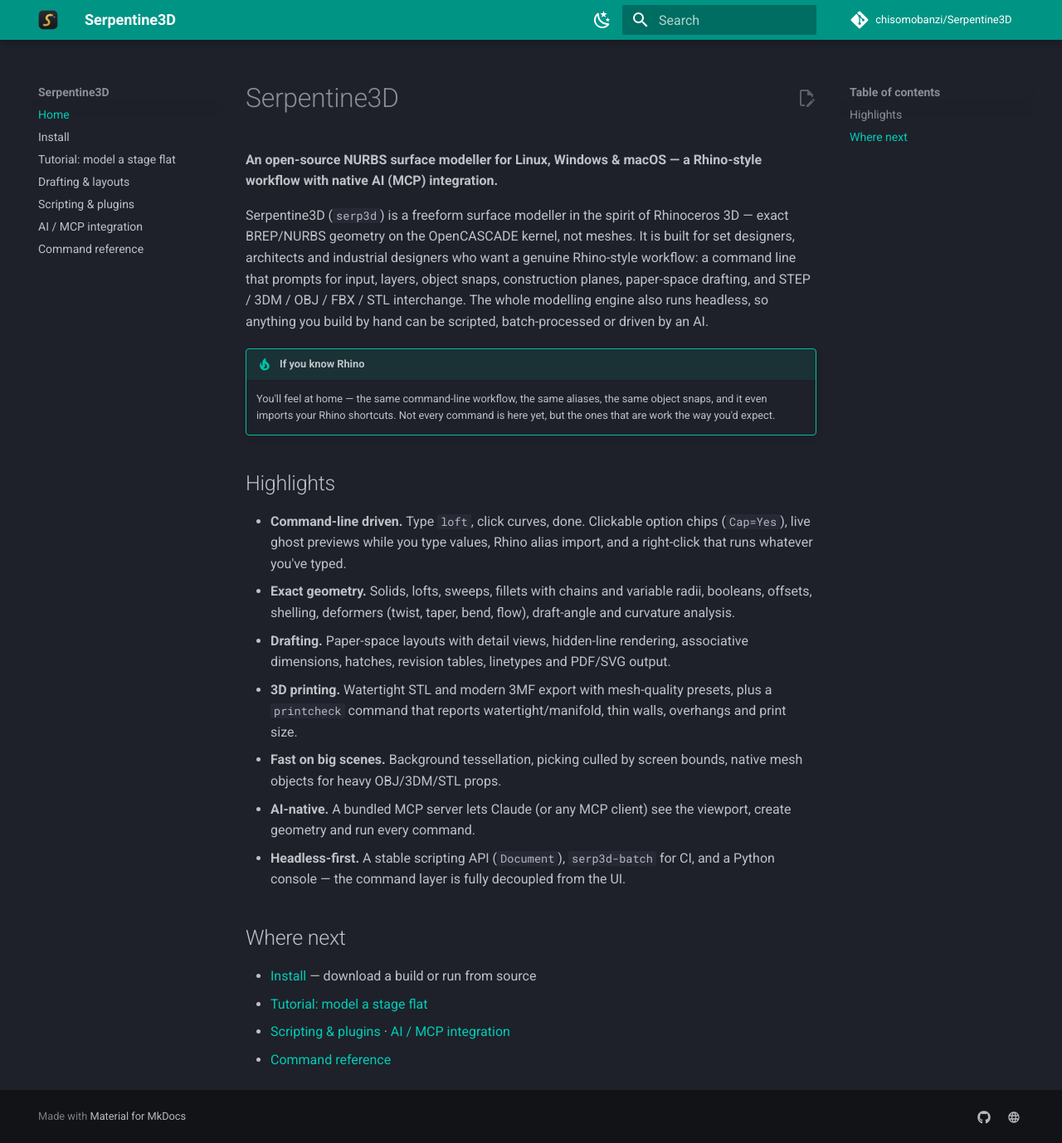
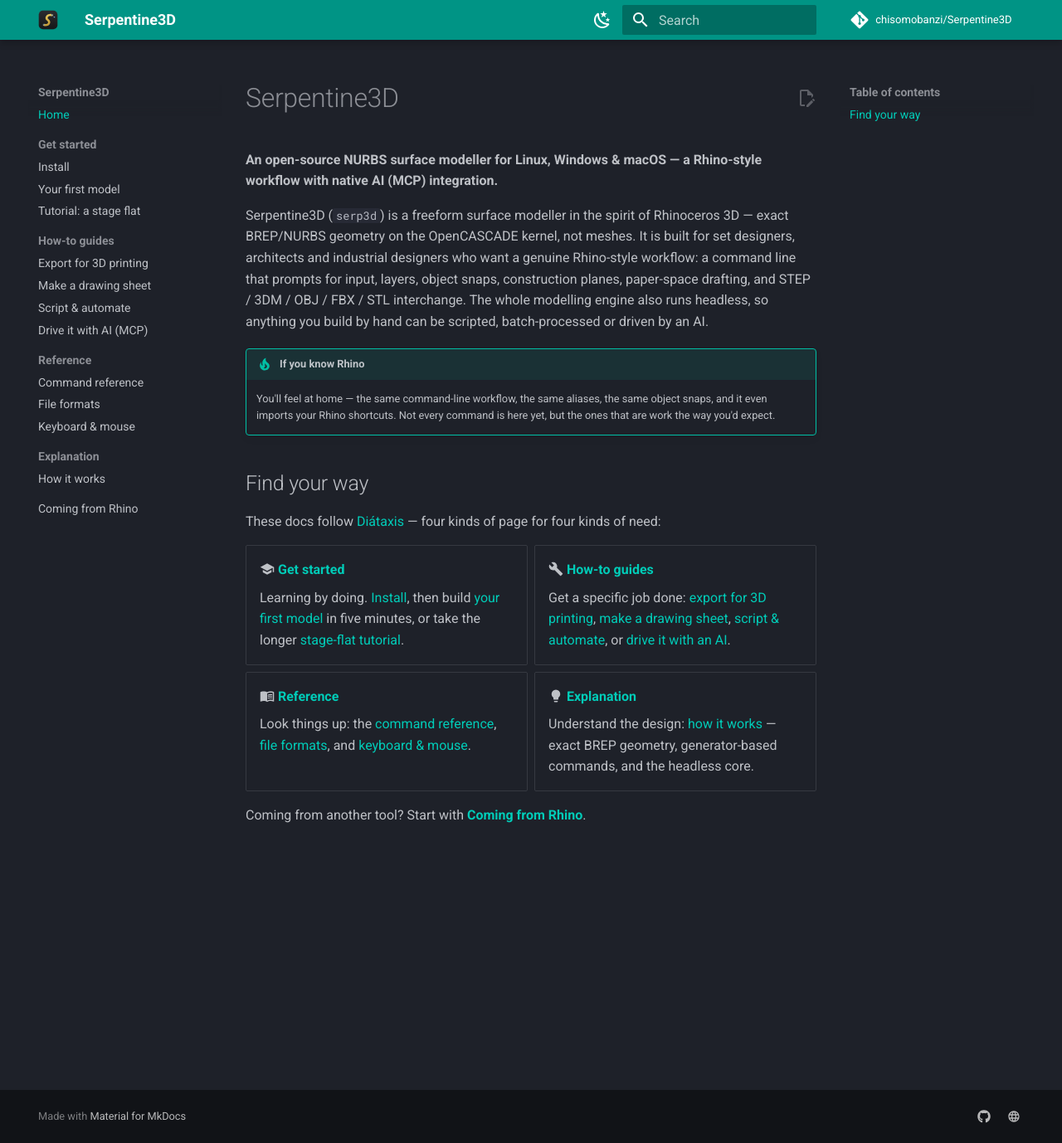
Before and after one commit to chisomobanzi/Serpentine3D, an MkDocs documentation site: the page built from docs/index.md, in a window 1280 px wide and 1378 px high. Shown: the whole window at 83% size. Built offline with MkDocs 1.6.1 and Material for MkDocs 9.7.7, drawn with Linux system fonts in a browser that asks for light colours; comment, search, counter and statistics services are not loaded.

Commit message:
docs: restructure into Diátaxis (tutorials / how-to / reference / explanation)
Reorganise the docs so each visitor lands in the right kind of page:

- Get started: Install, a new 5-min "Your first model" tutorial, and the
  longer stage-flat tutorial.
- How-to guides: Export for 3D printing (new), Make a drawing sheet,
  Script & automate (rewritten to the real Document API — the old sp/
  --output examples were wrong), Drive it with AI (MCP tool names fixed to
  the serp_* set).
- Reference: auto-generated command reference, File formats (new), Keyboard
  & mouse (new).
- Explanation: How it works (new) — exact geometry, generator commands,
  headless core.
- Coming from Rhino (new): the conversion page — what maps, how to import
  aliases, and an honest "not here yet" list (Grasshopper, SubD, render
  engine).

Home page becomes a Diátaxis hub with grid cards. mkdocs gains keys/emoji/
md_in_html extensions; command-ref generator writes to reference/.

Verified: builds in --strict mode (no broken links) and renders cleanly
(section nav, grid cards, keyboard-key badges).

Co-Authored-By: Claude Opus 4.8 <noreply@anthropic.com>

```diff
--- a/docs/gen_commands.py
+++ b/docs/gen_commands.py
@@ -30,7 +30,7 @@ def main():
                 label += " (" + ", ".join(f"`{a}`" for a in aliases) + ")"
             lines.append(f"| {label} | {doc} |")
         lines.append("")
-    out = os.path.join(os.path.dirname(__file__), "commands.md")
+    out = os.path.join(os.path.dirname(__file__), "reference", "commands.md")
     with open(out, "w") as f:
         f.write("\n".join(lines) + "\n")
     print(f"wrote {out}")
--- a/docs/index.md
+++ b/docs/index.md
@@ -17,30 +17,37 @@ or driven by an AI.
     the same object snaps, and it even imports your Rhino shortcuts. Not every
     command is here yet, but the ones that are work the way you'd expect.
 
-## Highlights
+## Find your way
 
-- **Command-line driven.** Type `loft`, click curves, done. Clickable option
-  chips (`Cap=Yes`), live ghost previews while you type values, Rhino alias
-  import, and a right-click that runs whatever you've typed.
-- **Exact geometry.** Solids, lofts, sweeps, fillets with chains and variable
-  radii, booleans, offsets, shelling, deformers (twist, taper, bend, flow),
-  draft-angle and curvature analysis.
-- **Drafting.** Paper-space layouts with detail views, hidden-line rendering,
-  associative dimensions, hatches, revision tables, linetypes and PDF/SVG
-  output.
-- **3D printing.** Watertight STL and modern 3MF export with mesh-quality
-  presets, plus a `printcheck` command that reports watertight/manifold,
-  thin walls, overhangs and print size.
-- **Fast on big scenes.** Background tessellation, picking culled by screen
-  bounds, native mesh objects for heavy OBJ/3DM/STL props.
-- **AI-native.** A bundled MCP server lets Claude (or any MCP client) see the
-  viewport, create geometry and run every command.
-- **Headless-first.** A stable scripting API (`Document`), `serp3d-batch` for
-  CI, and a Python console — the command layer is fully decoupled from the UI.
+These docs follow [Diátaxis](https://diataxis.fr) — four kinds of page for
+four kinds of need:
 
-## Where next
+<div class="grid cards" markdown>
 
-- [Install](install.md) — download a build or run from source
-- [Tutorial: model a stage flat](tutorial.md)
-- [Scripting & plugins](scripting.md) · [AI / MCP integration](mcp.md)
-- [Command reference](commands.md)
+- :material-school: **[Get started](getstarted/install.md)**
+
+    Learning by doing. [Install](getstarted/install.md), then build
+    [your first model](getstarted/first-model.md) in five minutes, or take
+    the longer [stage-flat tutorial](getstarted/stage-flat.md).
+
+- :material-wrench: **[How-to guides](howto/3d-printing.md)**
+
+    Get a specific job done: [export for 3D printing](howto/3d-printing.md),
+    [make a drawing sheet](howto/drawings.md),
+    [script & automate](howto/scripting.md), or
+    [drive it with an AI](howto/ai-mcp.md).
+
+- :material-book-open-variant: **[Reference](reference/commands.md)**
+
+    Look things up: the [command reference](reference/commands.md),
+    [file formats](reference/file-formats.md), and
+    [keyboard & mouse](reference/keyboard.md).
+
+- :material-lightbulb: **[Explanation](explanation/how-it-works.md)**
+
+    Understand the design: [how it works](explanation/how-it-works.md) —
+    exact BREP geometry, generator-based commands, and the headless core.
+
+</div>
+
+Coming from another tool? Start with **[Coming from Rhino](coming-from-rhino.md)**.
--- a/mkdocs.yml
+++ b/mkdocs.yml
@@ -40,20 +40,35 @@ theme:
 
 nav:
   - Home: index.md
-  - Install: install.md
-  - "Tutorial: model a stage flat": tutorial.md
-  - Drafting & layouts: drafting.md
-  - Scripting & plugins: scripting.md
-  - AI / MCP integration: mcp.md
-  - Command reference: commands.md
+  - Get started:
+      - Install: getstarted/install.md
+      - Your first model: getstarted/first-model.md
+      - "Tutorial: a stage flat": getstarted/stage-flat.md
+  - How-to guides:
+      - Export for 3D printing: howto/3d-printing.md
+      - Make a drawing sheet: howto/drawings.md
+      - Script & automate: howto/scripting.md
+      - Drive it with AI (MCP): howto/ai-mcp.md
+  - Reference:
+      - Command reference: reference/commands.md
+      - File formats: reference/file-formats.md
+      - Keyboard & mouse: reference/keyboard.md
+  - Explanation:
+      - How it works: explanation/how-it-works.md
+  - Coming from Rhino: coming-from-rhino.md
 
 markdown_extensions:
   - admonition
   - attr_list
+  - md_in_html
   - pymdownx.details
+  - pymdownx.keys
   - pymdownx.highlight:
       anchor_linenums: true
   - pymdownx.superfences
+  - pymdownx.emoji:
+      emoji_index: !!python/name:material.extensions.emoji.twemoji
+      emoji_generator: !!python/name:material.extensions.emoji.to_svg
   - toc:
       permalink: true
 
```
Also changed, not shown: docs/coming-from-rhino.md (added, +87 -0 lines), docs/explanation/how-it-works.md (added, +71 -0 lines), docs/getstarted/first-model.md (added, +76 -0 lines), docs/howto/3d-printing.md (added, +69 -0 lines), docs/howto/ai-mcp.md (added, +58 -0 lines), docs/howto/scripting.md (added, +100 -0 lines), docs/mcp.md (deleted, +0 -38 lines), docs/reference/file-formats.md (added, +30 -0 lines), docs/reference/keyboard.md (added, +56 -0 lines), docs/scripting.md (deleted, +0 -57 lines), docs/getstarted/install.md (renamed from docs/install.md), docs/getstarted/stage-flat.md (renamed from docs/tutorial.md), docs/howto/drawings.md (renamed from docs/drafting.md), docs/reference/commands.md (renamed from docs/commands.md).
